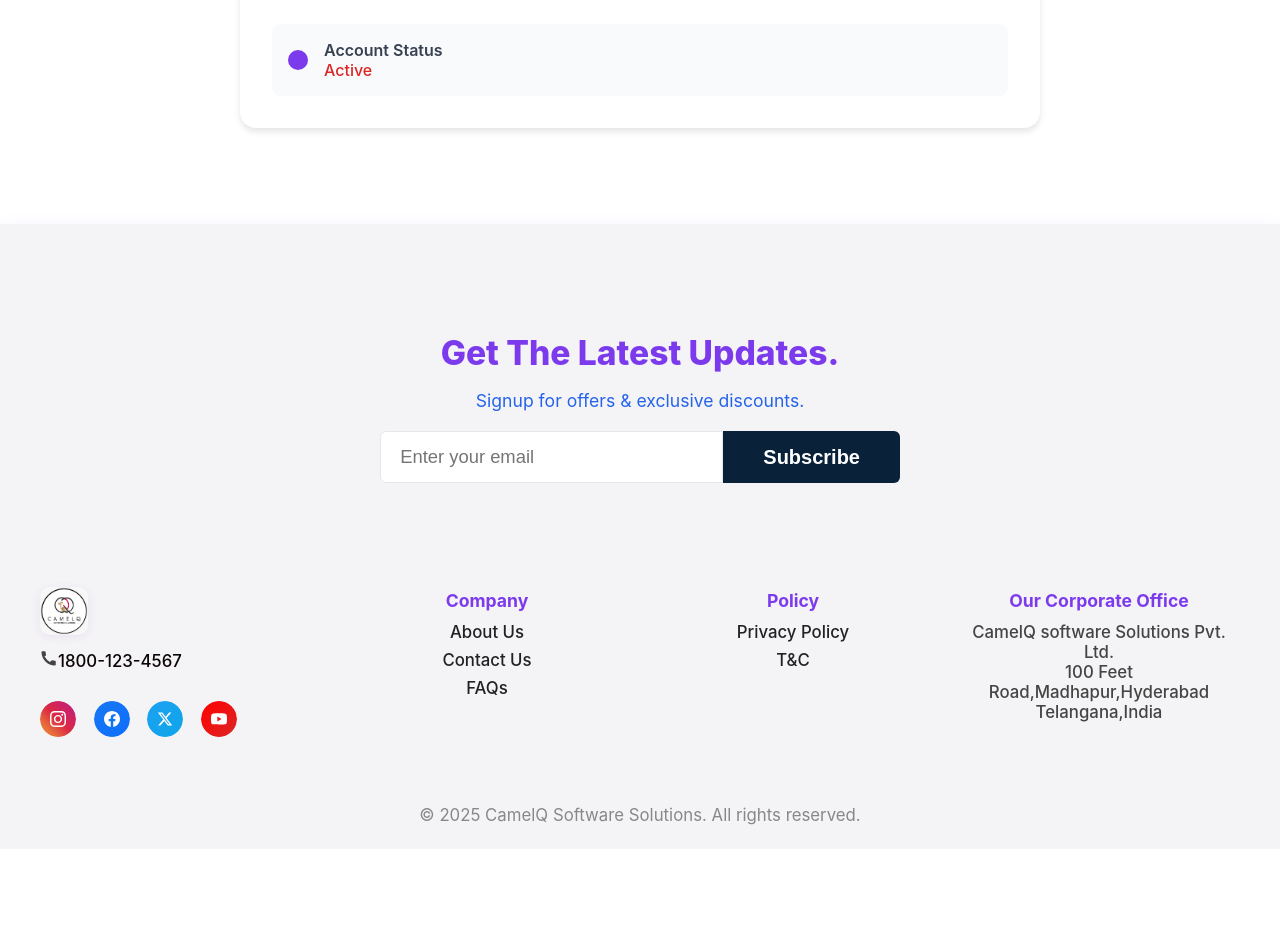
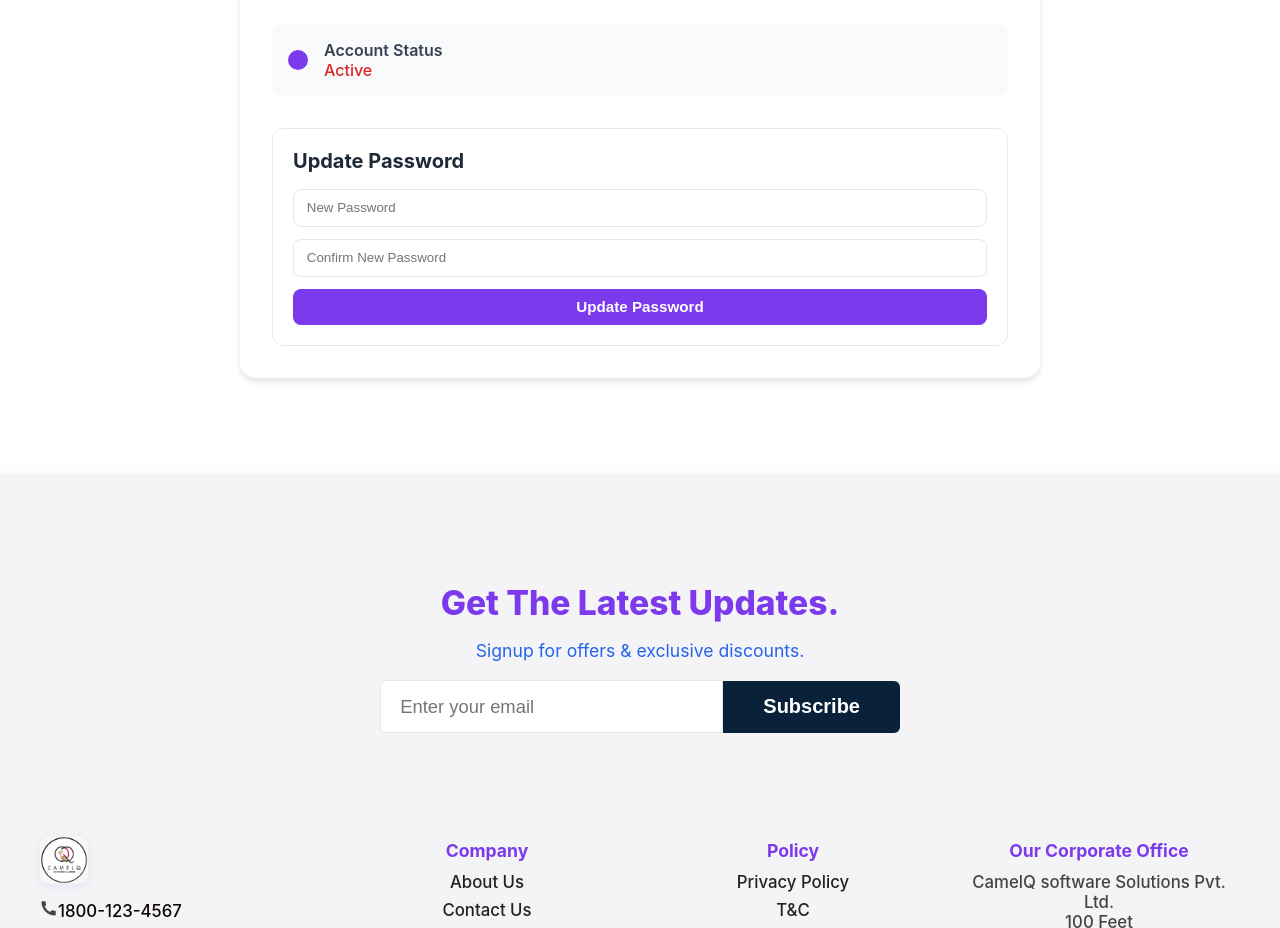
Before and after one commit to jyothimogili456/mlm-web, a React (Create React App) app: page /profile in a window 1280 px wide. Shown: the part 800-1728 px from the top of the page. Before the commit the page ends 1649 px from the top, so only its background shows below. Built offline with nearby package versions, Linux system fonts and the light colour scheme; no server answers; sample sign-in values are in the browser's storage.

Commit message:
Update Profile.tsx

```diff
--- a/src/pages/Profile.tsx
+++ b/src/pages/Profile.tsx
@@ -1,11 +1,15 @@
 import React, { useState, useEffect } from 'react';
-import { apiUtils } from '../api';
+import { apiUtils, userApi } from '../api';
 import { LogOut, User, Mail, Phone, MapPin } from 'lucide-react';
 
 const Profile: React.FC = () => {
   const [userData, setUserData] = useState<any>(null);
   const [isLoggedIn, setIsLoggedIn] = useState(false);
   const [error, setError] = useState<string | null>(null);
+  const [newPassword, setNewPassword] = useState('');
+  const [confirmPassword, setConfirmPassword] = useState('');
+  const [passwordMsg, setPasswordMsg] = useState<string | null>(null);
+  const [isUpdatingPassword, setIsUpdatingPassword] = useState(false);
 
   useEffect(() => {
     const checkAuthStatus = () => {
@@ -30,6 +34,41 @@ const Profile: React.FC = () => {
 
   const handleLogout = () => {
     apiUtils.logoutAndRedirect('/');
+  };
+
+  const handleUpdatePassword = async () => {
+    try {
+      setPasswordMsg(null);
+      if (!userData?.id) {
+        setPasswordMsg('Missing user information. Please re-login.');
+        return;
+      }
+      if (!newPassword || newPassword.length < 6) {
+        setPasswordMsg('Password must be at least 6 characters.');
+        return;
+      }
+      if (newPassword !== confirmPassword) {
+        setPasswordMsg('Passwords do not match.');
+        return;
+      }
+
+      const token = localStorage.getItem('userToken') || localStorage.getItem('adminToken');
+      if (!token) {
+        setPasswordMsg('Not authenticated. Please login again.');
+        return;
+      }
+
+      setIsUpdatingPassword(true);
+      await userApi.updatePassword(Number(userData.id), newPassword, token);
+      setPasswordMsg('Password updated successfully.');
+      setNewPassword('');
+      setConfirmPassword('');
+    } catch (e: any) {
+      const msg = e?.message || 'Failed to update password';
+      setPasswordMsg(msg);
+    } finally {
+      setIsUpdatingPassword(false);
+    }
   };
 
   if (!isLoggedIn) {
@@ -251,6 +290,78 @@ const Profile: React.FC = () => {
                 </div>
               </div>
             </div>
+
+            {/* Update Password Section */}
+            <div style={{
+              marginTop: '0.5rem',
+              padding: '1.25rem',
+              background: '#ffffff',
+              border: '1px solid #e5e7eb',
+              borderRadius: '0.75rem'
+            }}>
+              <h2 style={{
+                margin: 0,
+                marginBottom: '1rem',
+                color: '#1f2937',
+                fontSize: '1.25rem',
+                fontWeight: 700
+              }}>Update Password</h2>
+
+              {passwordMsg && (
+                <div style={{
+                  marginBottom: '0.75rem',
+                  color: passwordMsg.toLowerCase().includes('success') ? '#059669' : '#dc2626',
+                  fontSize: '0.95rem'
+                }}>
+                  {passwordMsg}
+                </div>
+              )}
+
+              <div style={{ display: 'grid', gap: '0.75rem' }}>
+                <input
+                  type="password"
+                  placeholder="New Password"
+                  value={newPassword}
+                  onChange={(e) => setNewPassword(e.target.value)}
+                  style={{
+                    padding: '0.65rem 0.8rem',
+                    border: '1px solid #e5e7eb',
+                    borderRadius: '0.5rem',
+                    outline: 'none'
+                  }}
+                />
+                <input
+                  type="password"
+                  placeholder="Confirm New Password"
+                  value={confirmPassword}
+                  onChange={(e) => setConfirmPassword(e.target.value)}
+                  style={{
+                    padding: '0.65rem 0.8rem',
+                    border: '1px solid #e5e7eb',
+                    borderRadius: '0.5rem',
+                    outline: 'none'
+                  }}
+                />
+
+                <button
+                  onClick={handleUpdatePassword}
+                  disabled={isUpdatingPassword}
+                  style={{
+                    background: '#7c3aed',
+                    color: 'white',
+                    padding: '0.6rem 1rem',
+                    border: 'none',
+                    borderRadius: '0.5rem',
+                    cursor: 'pointer',
+                    fontSize: '0.95rem',
+                    fontWeight: 600,
+                    opacity: isUpdatingPassword ? 0.7 : 1
+                  }}
+                >
+                  {isUpdatingPassword ? 'Updating...' : 'Update Password'}
+                </button>
+              </div>
+            </div>
           </div>
         ) : (
           <div style={{ textAlign: 'center', padding: '2rem' }}>
```
